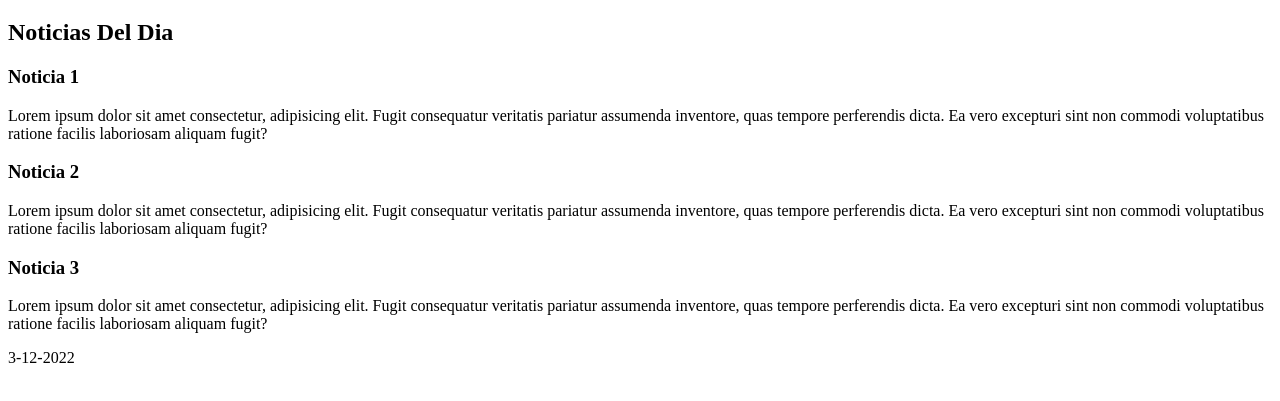
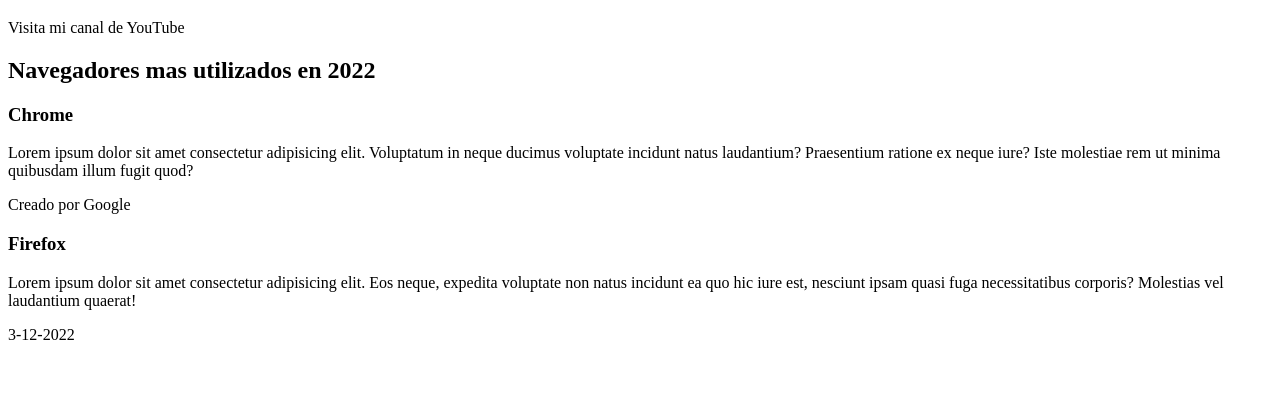
Before and after one commit to GabrielJJLopez/Portfolio-BackEnd, a plain HTML site: page Aprender HTML/seccion-de-contenidos-2.html in a window 1280 px wide. Shown: the part 61-462 px from the top of the page. Drawn offline with Linux system fonts and the light colour scheme.

Commit message:
Update seccion-de-contenidos-2.html

```diff
--- a/Aprender HTML/seccion-de-contenidos-2.html
+++ b/Aprender HTML/seccion-de-contenidos-2.html
@@ -25,8 +25,9 @@
     <header>
         <h1>NOTICIAS NACIONALES</h1>
     </header>
+    <aside>Visita mi canal de YouTube</aside>
     <main>
-        <section>
+        <!-- <section>
             <h2>Noticias Del Dia</h2>
             <articles>
                 <h3>Noticia 1</h3>
@@ -40,7 +41,22 @@
                 <h3>Noticia 3</h3>
                 <p>Lorem ipsum dolor sit amet consectetur, adipisicing elit. Fugit consequatur veritatis pariatur assumenda inventore, quas tempore perferendis dicta. Ea vero excepturi sint non commodi voluptatibus ratione facilis laboriosam aliquam fugit?</p>
             </articles>
-        </section>
+        </section> -->
+
+        <article>
+            <h2>Navegadores mas utilizados en 2022</h2>
+            <section>
+                <header>
+                    <h3>Chrome</h3>
+                </header>
+                <p>Lorem ipsum dolor sit amet consectetur adipisicing elit. Voluptatum in neque ducimus voluptate incidunt natus laudantium? Praesentium ratione ex neque iure? Iste molestiae rem ut minima quibusdam illum fugit quod?</p>
+                <footer>Creado por Google</footer>
+            </section>
+            <section>
+                <h3>Firefox</h3>
+                <p>Lorem ipsum dolor sit amet consectetur adipisicing elit. Eos neque, expedita voluptate non natus incidunt ea quo hic iure est, nesciunt ipsam quasi fuga necessitatibus corporis? Molestias vel laudantium quaerat!</p>
+            </section>
+        </article>
     </main>
     <footer>3-12-2022</footer>
 </body>
```
